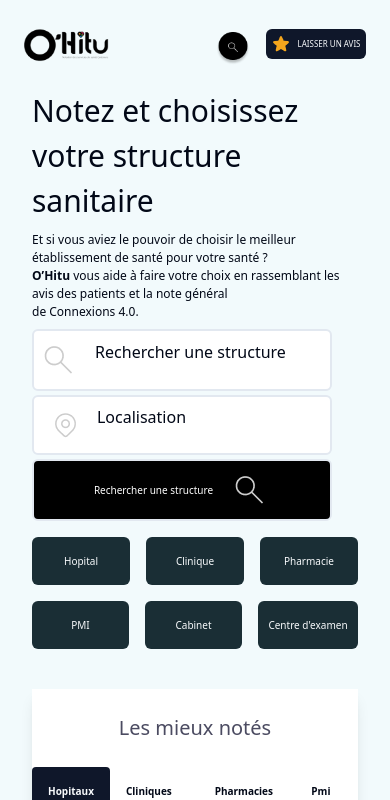
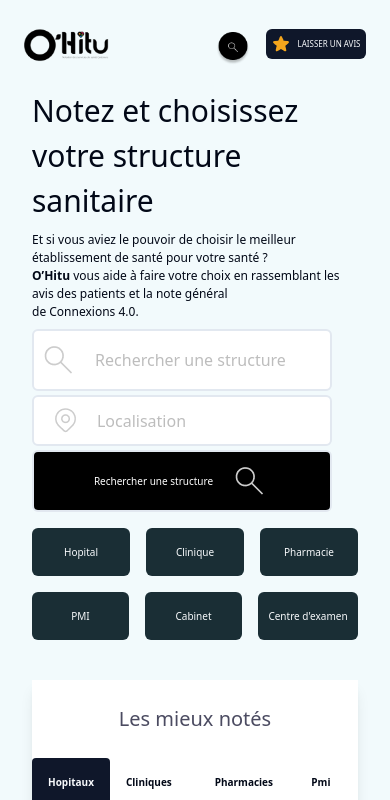
Before and after one commit to JojoELITE/O-Hitu-vite-project, a React (Vite) app: page / in a window 390 px wide. Shown: the top 800 px of the page. Built offline with nearby package versions, Linux system fonts and the light colour scheme.

Commit message:
fin de la version mobile

```diff
--- a/src/pages/Home.jsx
+++ b/src/pages/Home.jsx
@@ -64,12 +64,12 @@ function Home() {
                     <div className="">
                         <Button className=" w-[300px] h-[px] border-2 text-[16px] gap-4 bg-white" variant="online">
                             <img className="" src="assets/material-symbols-light_search.png" alt="logo"/>
-                            <span className="mr-10 mb-4">Rechercher une structure</span>
+                            <span className="mr-10 text-[#BDBDBD]">Rechercher une structure</span>
                         </Button>
 
                         <Button className=" w-[300px] h-[px] border-2 text-[16px] gap-4 mt-1 bg-white" variant="online">
                             <img className="" src="assets/fluent_location-20-regular.png" alt="logo"/>
-                            <span className="mr-32 mb-4">Localisation</span>
+                            <span className="mr-32 text-[#BDBDBD]">Localisation</span>
                         </Button>
 
                         <Button className=" w-[300px] h-[px] border-2 text-[10px] gap-4 bg-black mt-1" variant="online">
@@ -191,10 +191,6 @@ function Home() {
 
         <div className=" bg-[#F2FAFC] h-20"></div>
 
-        <div></div>
-        <div></div>
-
-        <div></div>
 
 
 
```
